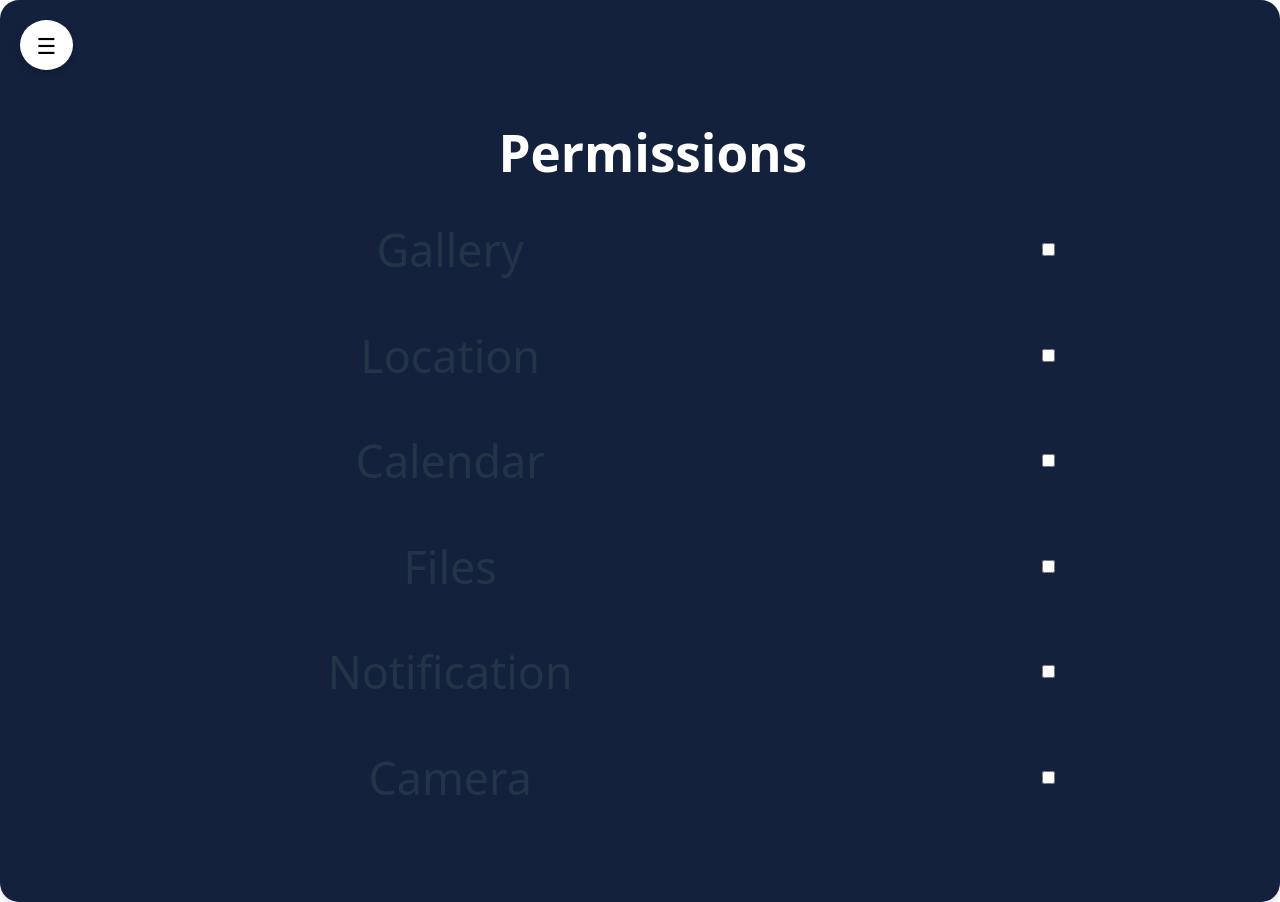
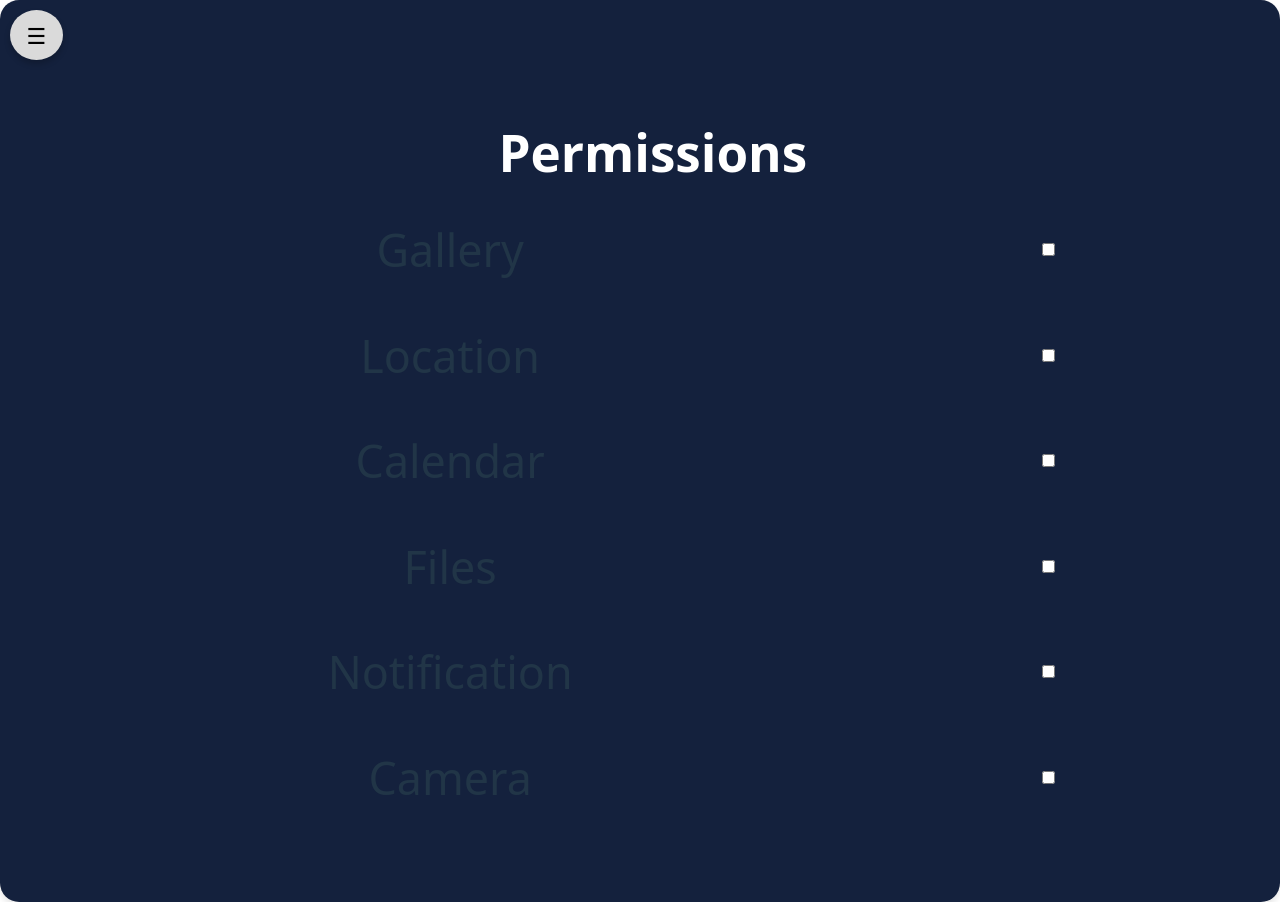
Before and after one commit to InnovationLabsDev/AI-Social-Media-Companion, a React (Vite) app in the folder client/: page /settings in a window 1280 px wide. Built offline with nearby package versions, Linux system fonts and the light colour scheme.

Commit message:
[merge]: Add Menu component

```diff
--- a/client/src/pages-website/components/loginForm.jsx
+++ b/client/src/pages-website/components/loginForm.jsx
@@ -62,7 +62,7 @@ function LoginForm() {
             console.log(response.data); // Debugging
 
             if (response.data.message === "Login successful") {
-                navigate("/main-page");
+                navigate("/home-page");
             } else {
                 setError("Invalid email or password");
             }
@@ -85,7 +85,7 @@ function LoginForm() {
             if (response.ok) {
                 localStorage.setItem("userId", data.userId); // Store userId
                 console.log("Login successful, userId:", data.userId);
-                navigate("/main-page"); // Redirect to the main page
+                navigate("/home-page"); // Redirect to the main page
             } else {
                 console.error("Login failed:", data.error);
             }
--- a/client/src/pages-website/components/sideBar.jsx
+++ b/client/src/pages-website/components/sideBar.jsx
@@ -39,7 +39,7 @@ function Sidebar() {
             ✖
           </button>
 
-          <button onClick={() => handleNavigation("/")} className={styles.menuButton}>
+          <button onClick={() => handleNavigation("/home-page")} className={styles.menuButton}>
             🏠 Home
           </button>
           <button onClick={() => handleNavigation("/main-page")} className={styles.menuButton}>
--- a/client/src/pages-website/homePage.jsx
+++ b/client/src/pages-website/homePage.jsx
@@ -1,6 +1,7 @@
 import React, { useEffect, useState } from "react";
 import { useNavigate } from "react-router-dom";
 import classes from "../styles/homePage.module.css";
+import Menu from "./components/sideBar"
 
 const HomePage = () => {
     const navigate = useNavigate();
@@ -81,6 +82,7 @@ const HomePage = () => {
 
     return (
         <div className={classes.container}>
+            <Menu />
             {/* Header */}
             <div className={classes.header}>
                 <h1 className={classes.appTitle}>PostPal 🚀</h1>
--- a/client/src/pages-website/mainPage.jsx
+++ b/client/src/pages-website/mainPage.jsx
@@ -1,7 +1,7 @@
 import React, { useState, useEffect } from "react";
 import { Link } from "react-router-dom";
 import classes from "../styles/mainPage.module.css";
-import Sidebar from "./components/sideBar.jsx";
+import Menu from "./components/sideBar.jsx";
 import { FaRegUserCircle } from "react-icons/fa";
 import { FiRefreshCcw } from "react-icons/fi";
 import { FaInstagram, FaFacebookF, FaLinkedinIn, FaTwitter, FaPinterest } from "react-icons/fa";
@@ -139,6 +139,7 @@ const MainPage = () => {
 
     return (
         <div className={classes.container}>
+            <Menu />
             <div className={classes.header}>
                 <h1 className={classes.appTitle}>PostPal 🚀</h1>
                 <FaRegUserCircle className={classes.userIcon} />
--- a/client/src/styles/homePage.module.css
+++ b/client/src/styles/homePage.module.css
@@ -21,7 +21,7 @@
     align-items: center;
     width: 100%;
     margin-top: 24px;
-    position: relative;
+    /* position: relative; */
 }
 
 /* Profile Icon (Top Right) */
--- a/client/src/styles/sidebar.module.css
+++ b/client/src/styles/sidebar.module.css
@@ -11,16 +11,19 @@
   padding: 20px;
   box-shadow: 2px 0 5px rgba(0, 0, 0, 0.2);
   border-radius: 0 15px 15px 0;
-  display: none;  /* Meniul este complet ascuns */
+  display: none;
+  /* Meniul este complet ascuns */
   flex-direction: column;
   align-items: center;
   transition: transform 0.3s ease-in-out, opacity 0.2s ease-in-out;
   border-radius: 0;
+  z-index: 999;
 }
 
 /* 🔹 Când meniul este deschis */
 .sidebar.open {
-  display: flex;  /* Apare doar când este deschis */
+  display: flex;
+  /* Apare doar când este deschis */
   transform: translateX(0);
   opacity: 1;
 }
@@ -28,15 +31,17 @@
 /* 🔹 Buton pentru DESCHIDEREA meniului (rotund) */
 .openButton {
   position: fixed;
-  top: 20px;
-  left: 20px;
-  width: 50px;  /* Face butonul rotund */
+  top: 10px;
+  left: 10px;
+  width: 50px;
+  /* Face butonul rotund */
   height: 50px;
   display: flex;
   align-items: center;
   justify-content: center;
-  border-radius: 50%;  /* Rotunjire completă */
-  background-color: white;
+  border-radius: 50%;
+  /* Rotunjire completă */
+  background-color: #DADADA;
   color: black;
   border: none;
   font-size: 22px;
@@ -58,10 +63,13 @@
   position: absolute;
   top: 10px;
   right: 15px;
-  background-color: white;
+  background-color: #DADADA;
   color: black;
   padding: 8px 12px;
   border: none;
+  width: 50px;
+  /* Face butonul rotund */
+  height: 50px;
   border-radius: 50%;
   cursor: pointer;
   font-size: 18px;
```
